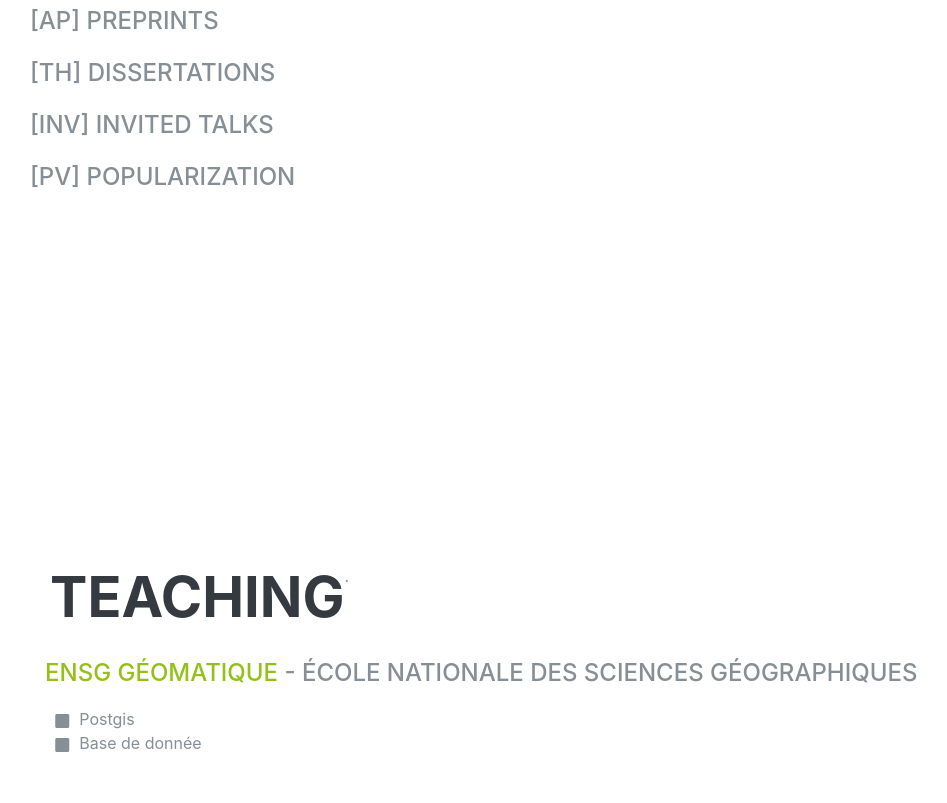
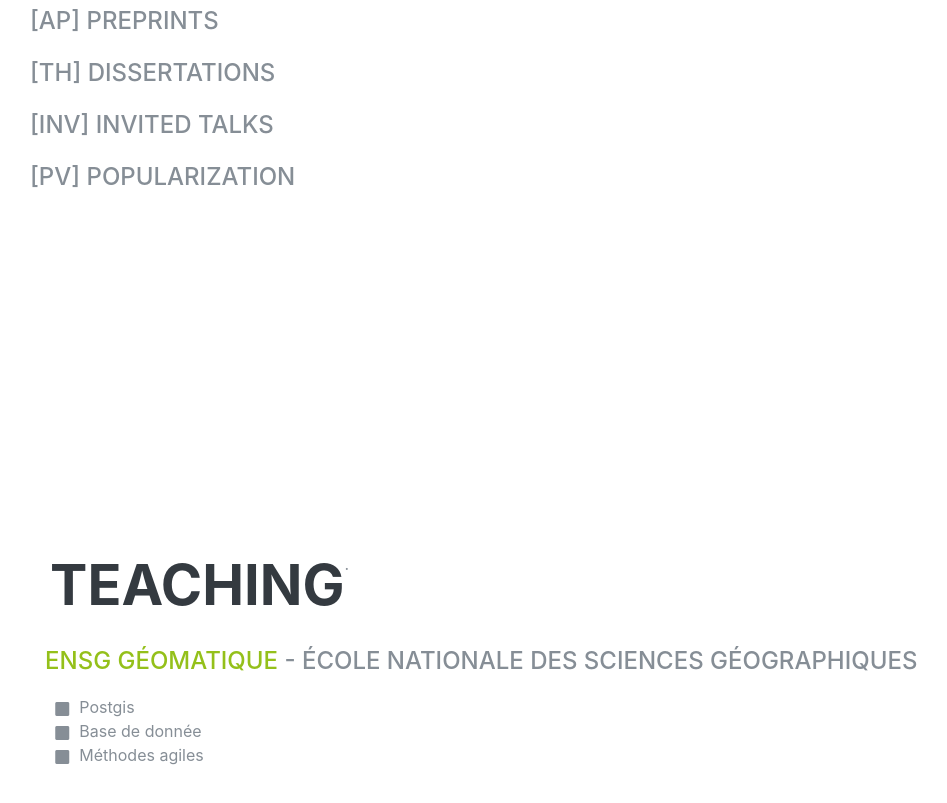
Before and after one commit to umrlastig/laura-wenclik, a plain HTML site: page index.html in a window 1280 px wide. Shown: the part 5442-6245 px from the top of the page, without its empty margins (290-1237 px from the left). Drawn offline with nearby package versions, Linux system fonts and the light colour scheme; no server answers; a web font is replaced by a local one.

Commit message:
add teaching

```diff
--- a/index.html
+++ b/index.html
@@ -342,6 +342,9 @@
           <li>
             <i class="fa-li fa fa-square"></i>
             Base de donnée</li>
+          <li>
+            <i class="fa-li fa fa-square"></i>
+            Méthodes agiles</li>
 
         </ul>
       </div>
```
